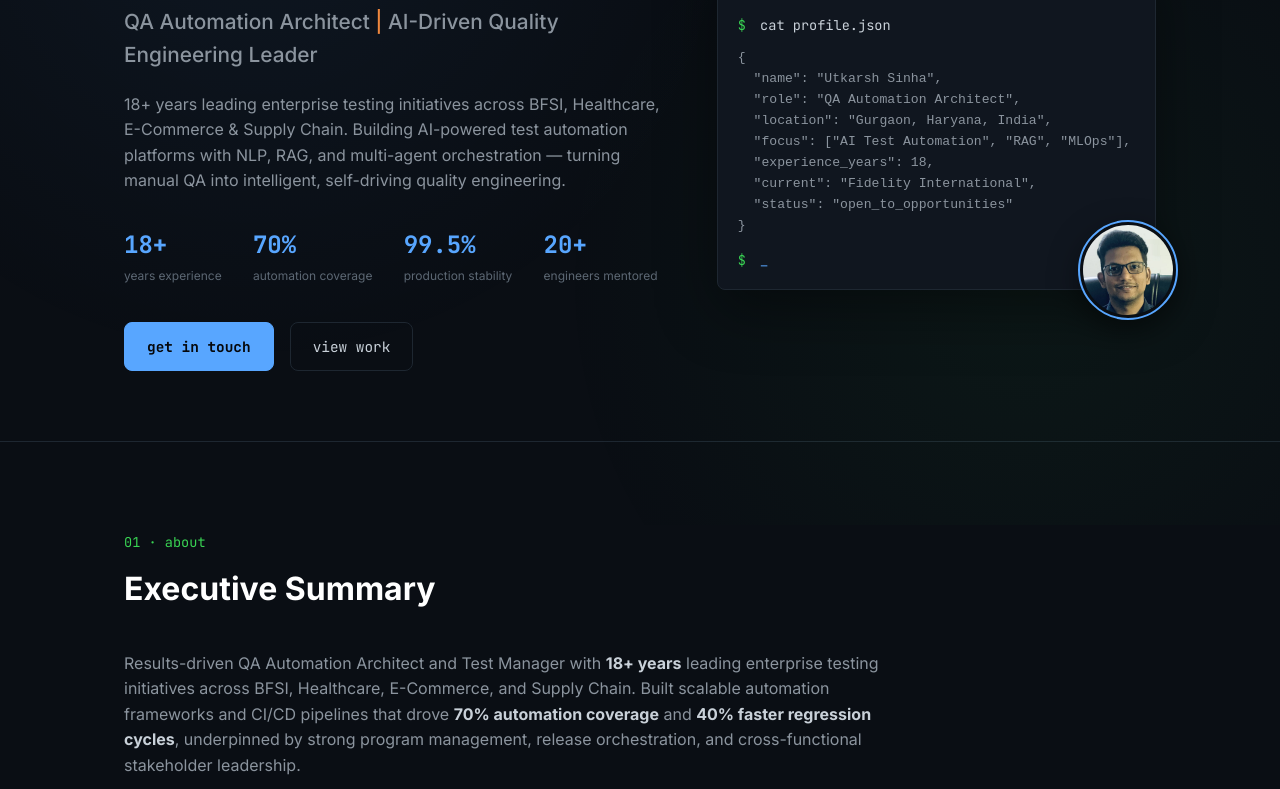
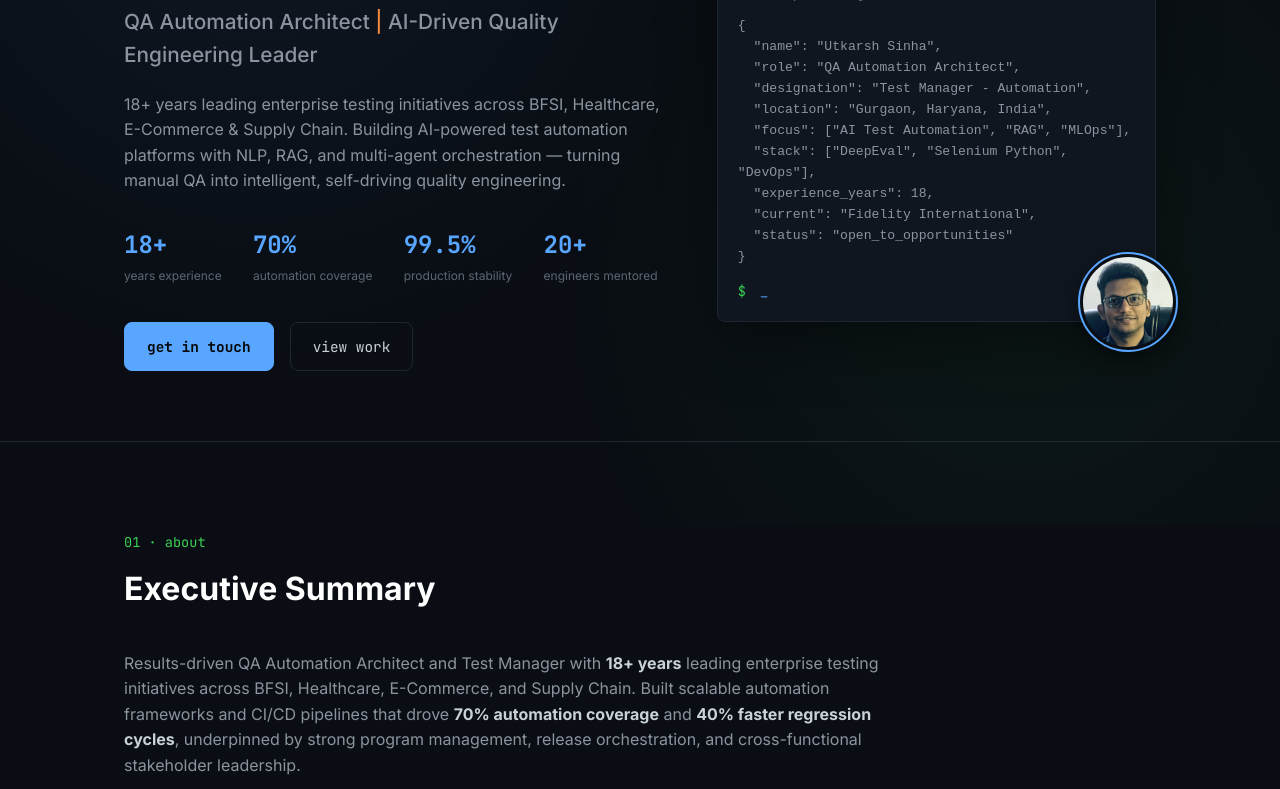
Before and after one commit to utkarsh-redteam/portfolio, a website: page index.html in a window 1280 px wide. Shown: the part 275-1064 px from the top of the page. Drawn offline with Linux system fonts and the light colour scheme.

Commit message:
chore: automated commit after passing tests

```diff
--- a/index.html
+++ b/index.html
@@ -72,8 +72,10 @@
           <pre class="terminal-output">{
   "name": "Utkarsh Sinha",
   "role": "QA Automation Architect",
+  "designation": "Test Manager - Automation",
   "location": "Gurgaon, Haryana, India",
   "focus": ["AI Test Automation", "RAG", "MLOps"],
+  "stack": ["DeepEval", "Selenium Python", "DevOps"],
   "experience_years": 18,
   "current": "Fidelity International",
   "status": "open_to_opportunities"
```
